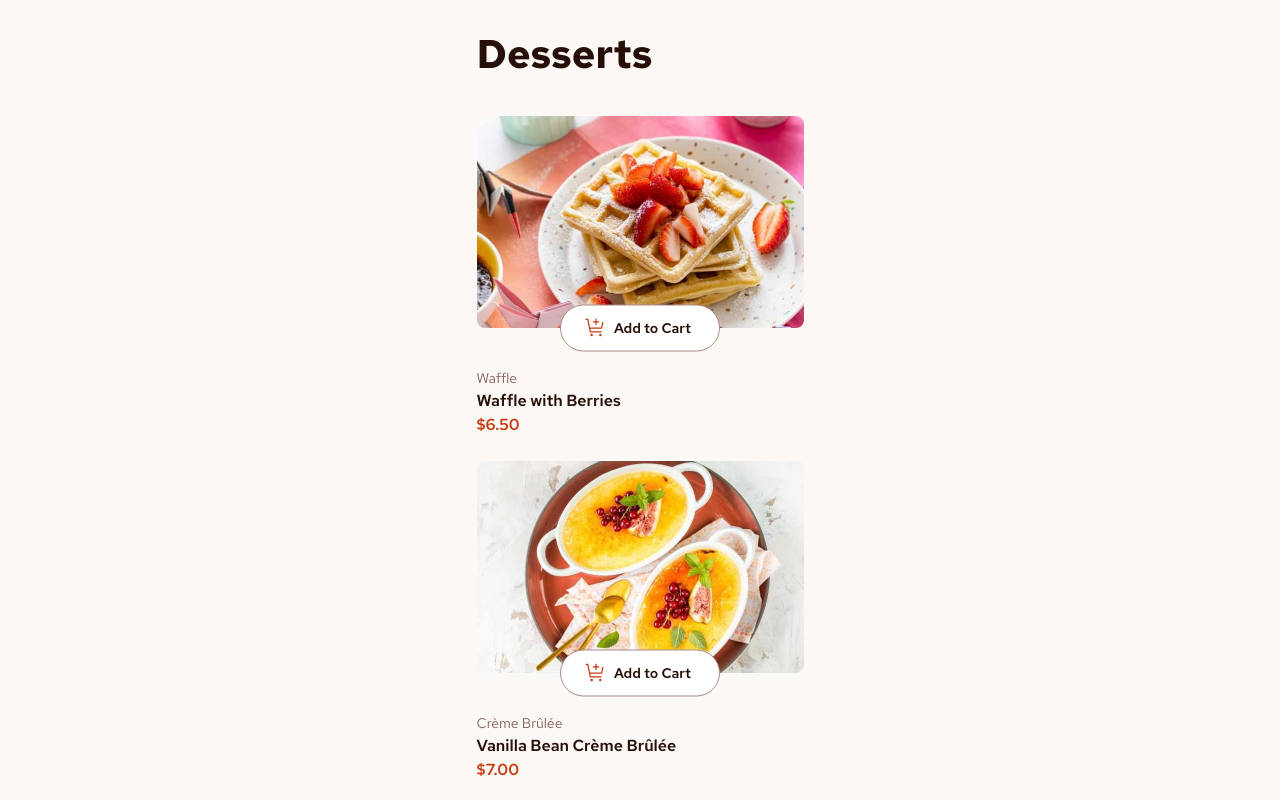
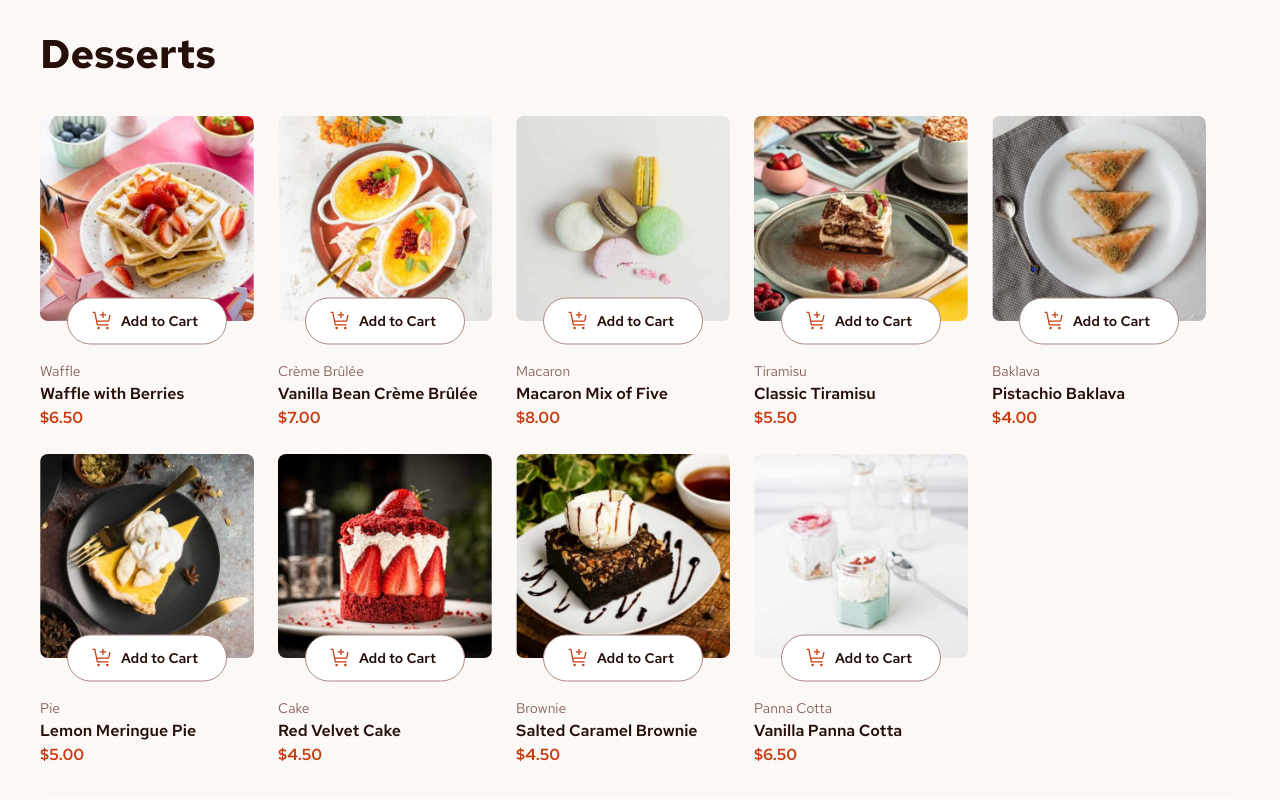
Before and after one commit to KarolinaMas/product-list-with-cart, a React (Vite) app: page / in a window 1280 px wide. Shown: the top 800 px of the page. Built offline with nearby package versions, Linux system fonts and the light colour scheme.

Commit message:
add base styling for tablet screen sizes

```diff
--- a/src/App.tsx
+++ b/src/App.tsx
@@ -74,17 +74,25 @@ const App = () => {
   return (
     <div
       className="
-            mx-auto flex max-w-[327px] flex-col gap-8 py-6
+            mx-auto flex max-w-[500px] flex-col gap-8 py-6
+            xs:px-6
             max-xs:px-3
+            s:px-10
+            sm:max-w-screen
             "
     >
       <section>
         <h1 className="mb-8 text-[2.5rem] font-bold">Desserts</h1>
-        <div className="flex flex-col gap-6">
+        <div
+          className="
+                  flex flex-col gap-6
+                  sm:flex-row sm:flex-wrap
+                  "
+        >
           {list.map(({ image, name, category, price }) => (
             <ListItem
               key={name}
-              image={image.mobile}
+              image={image}
               name={name}
               category={category}
               price={price}
--- a/src/components/ListItem.tsx
+++ b/src/components/ListItem.tsx
@@ -12,14 +12,21 @@ const ListItem = ({
   increment,
   decrement,
 }: ListItemProps) => {
+  const { mobile, tablet, desktop } = image;
+
   return (
-    <div>
+    <div className="sm:max-w-53.5 ">
       <div className="relative mb-10">
-        <img
-          src={image}
-          alt={name}
-          className={clsx("rounded-lg", quantity && "outline-2 outline-red")}
-        />
+        <picture>
+          <source media="(min-width: 1024px)" srcSet={desktop} />
+          <source media="(min-width: 640px)" srcSet={tablet} />
+          <source media="(min-width: 0px)" srcSet={mobile} />
+          <img
+            src={mobile}
+            alt={name}
+            className={clsx("rounded-lg", quantity && "outline-2 outline-red")}
+          />
+        </picture>
         <AddToCartControl
           name={name}
           handleClick={addToCart}
--- a/src/index.css
+++ b/src/index.css
@@ -10,6 +10,7 @@
   --color-rose-500: #87635a;
   --color-rose-900: #260f08;
   --breakpoint-xs: 22.5rem;
+  --breakpoint-s: 30rem;
 }
 
 body {
--- a/src/types/props.ts
+++ b/src/types/props.ts
@@ -1,5 +1,10 @@
 export type ListItemProps = {
-  image: string;
+  image: {
+    thumbnail: string;
+    mobile: string;
+    tablet: string;
+    desktop: string;
+  };
   name: string;
   category: string;
   price: number;
```
